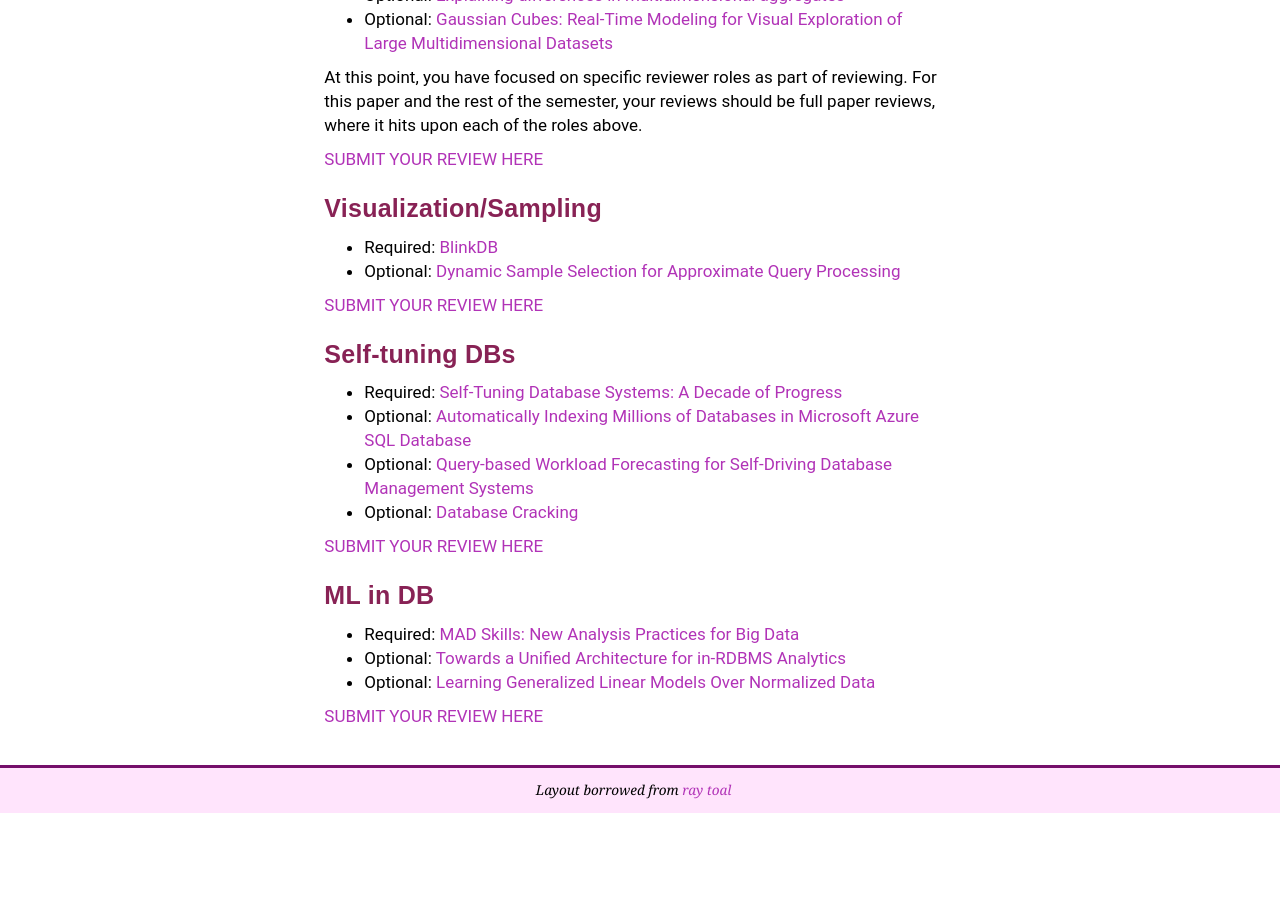
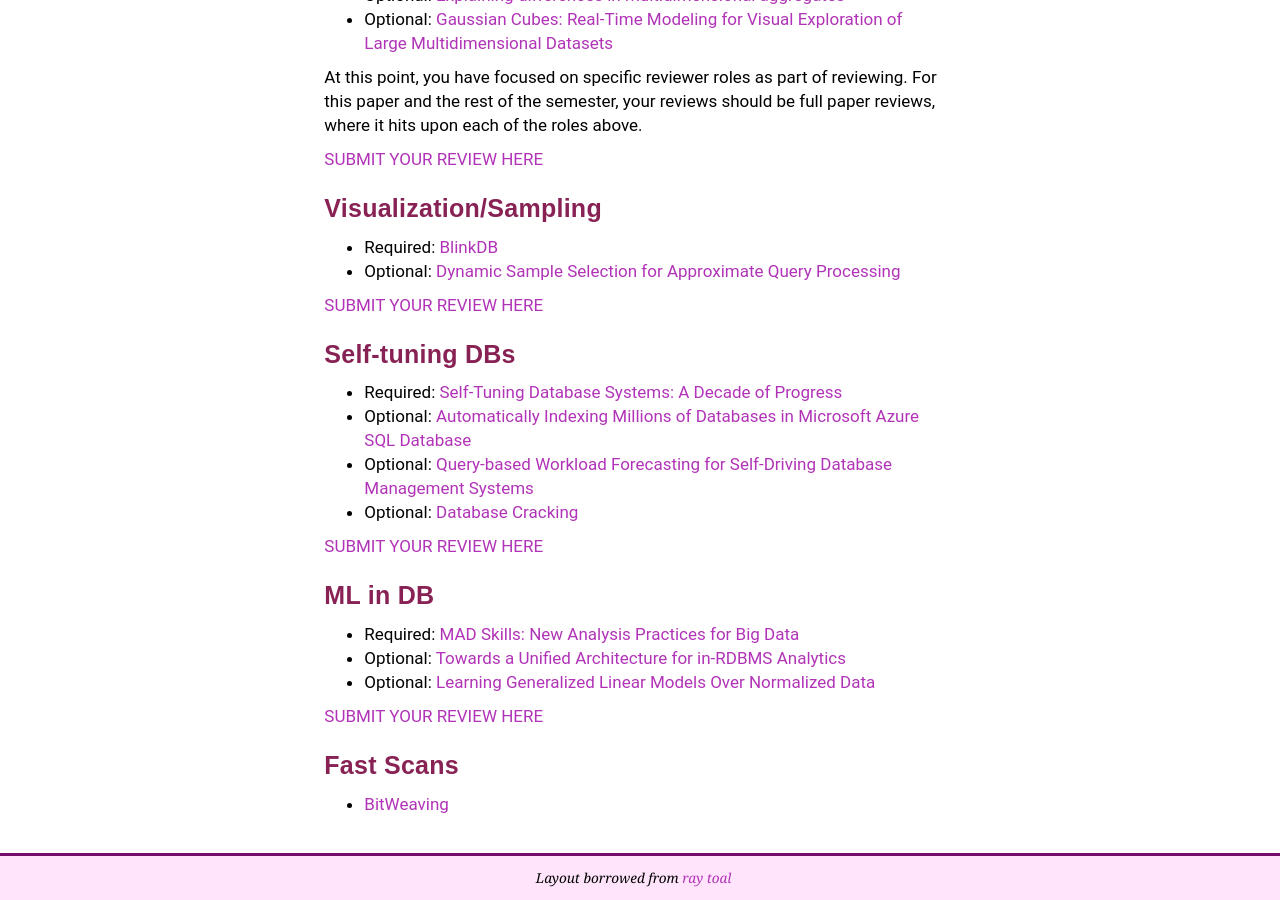
Before and after one commit to wzao1515/w6113.github.io, a Jekyll site: the page built from reviews.md, in a window 1280 px wide and 900 px high, scrolled down 9018 px. Built offline with Jekyll 4.4.1, drawn with Linux system fonts in a browser that asks for light colours; our own code applies the rules of GitHub Pages for plain Markdown files; before the commit the page ends 9831 px from its top, so only the background shows below that.

Commit message:
updated website

```diff
--- a/_data/schedule.csv
+++ b/_data/schedule.csv
@@ -27,5 +27,5 @@ white,16-Apr,Visualization/Exploration,,Ziao Wang,,,,
 white,18-Apr,Self-tuning DBs,,Dean Deng,,,,
 #fdf3fd,23-Apr,ML in DBs (tentative),,,,,,
 #fdf3fd,25-Apr,Fast Scans/TBA,,,,,,
-white,30-Apr,Presentation (?),,,,,,Presentation (?)
+white,30-Apr,Up in the air (?),,,,,,Up in the air (?)
 white,2-May,,,,,,,Project Report
--- a/reviews.md
+++ b/reviews.md
@@ -459,7 +459,7 @@ At this point, you have focused on specific reviewer roles as part of reviewing.
 -->
 
 
-<a name='lec26' />
+<a name='lec28' />
 ### ML in DB
 
 * Required: [MAD Skills: New Analysis Practices for Big Data](http://db.cs.berkeley.edu/papers/vldb09-madskills.pdf)
@@ -468,9 +468,7 @@ At this point, you have focused on specific reviewer roles as part of reviewing.
 
 [SUBMIT YOUR REVIEW HERE](https://forms.gle/UuzkAX4cktEofrqXA)
 
-<!--
-<a name='lec18' />
+<a name='lec29' />
 ### Fast Scans
 
 * [BitWeaving](http://www.cs.wisc.edu/~jignesh/publ/BitWeaving.pdf)
--->
```
